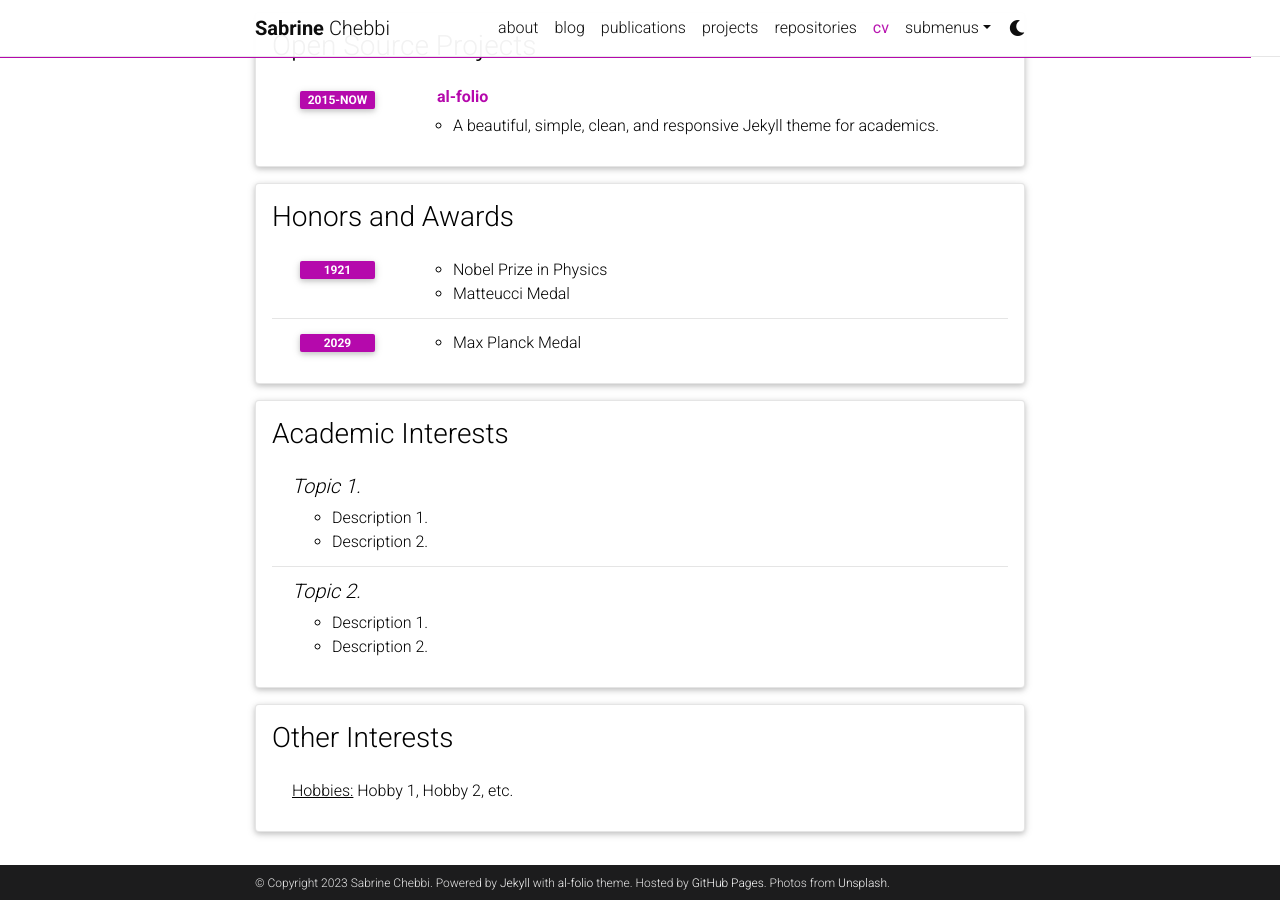
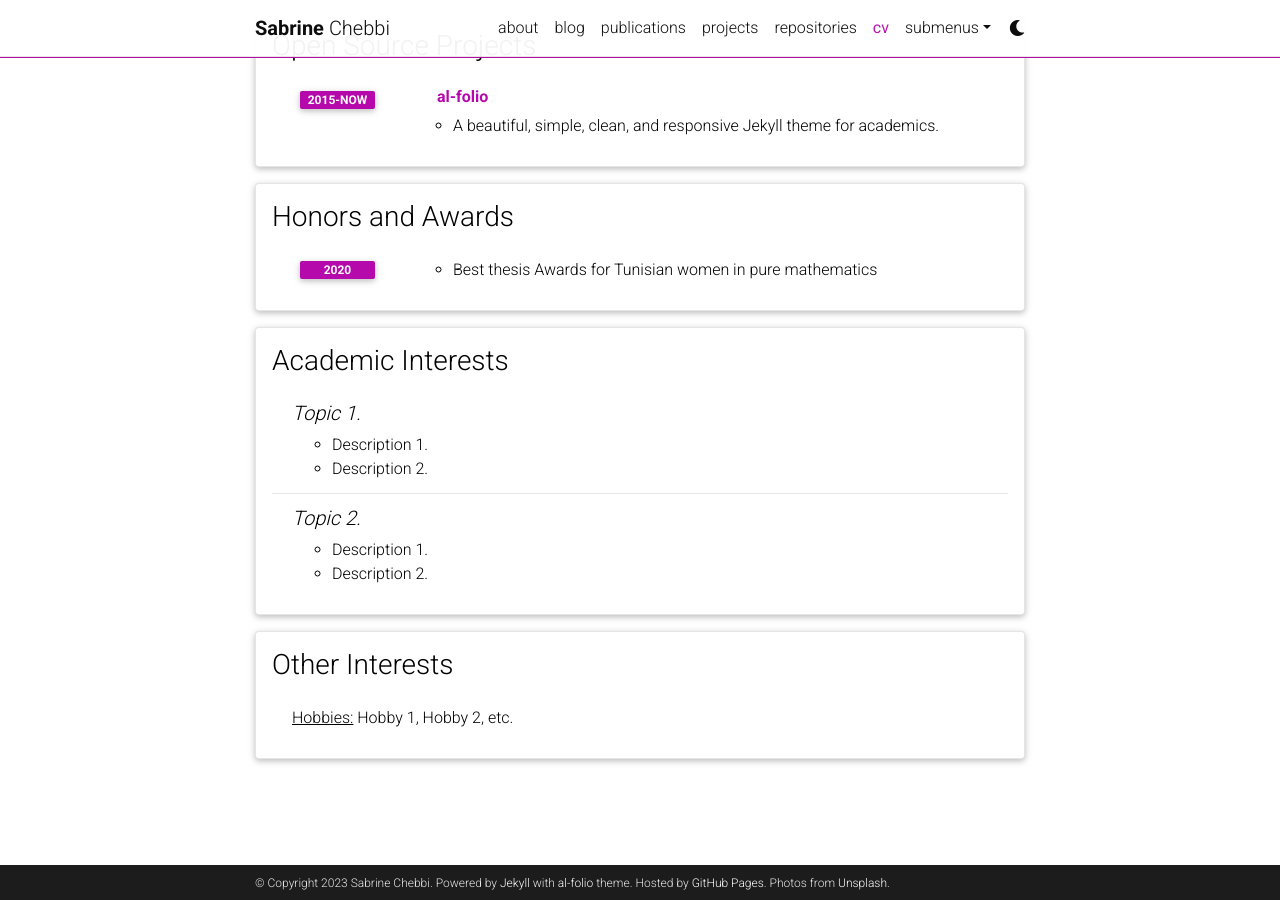
Before and after one commit to Sabrine-stack/Sabrine-stack.github.io, a Jekyll site: the page built from _pages/cv.md, in a window 1280 px wide and 900 px high, scrolled down 1756 px. Built offline with Jekyll 4.4.1, drawn with Linux system fonts in a browser that asks for light colours; comment, search, counter and statistics services are not loaded; a style sheet for code colours, icons or effects is not loaded.

Commit message:
Update cv.yml

```diff
--- a/_data/cv.yml
+++ b/_data/cv.yml
@@ -85,13 +85,11 @@
 - title: Honors and Awards
   type: time_table
   contents:
-    - year: 1921
+    - year: 2020
       items:
-        - Nobel Prize in Physics
-        - Matteucci Medal
-    - year: 2029
-      items:
-        - Max Planck Medal
+        - Best thesis Awards for Tunisian women in pure mathematics
+
+
 
 - title: Academic Interests
   type: nested_list
```
